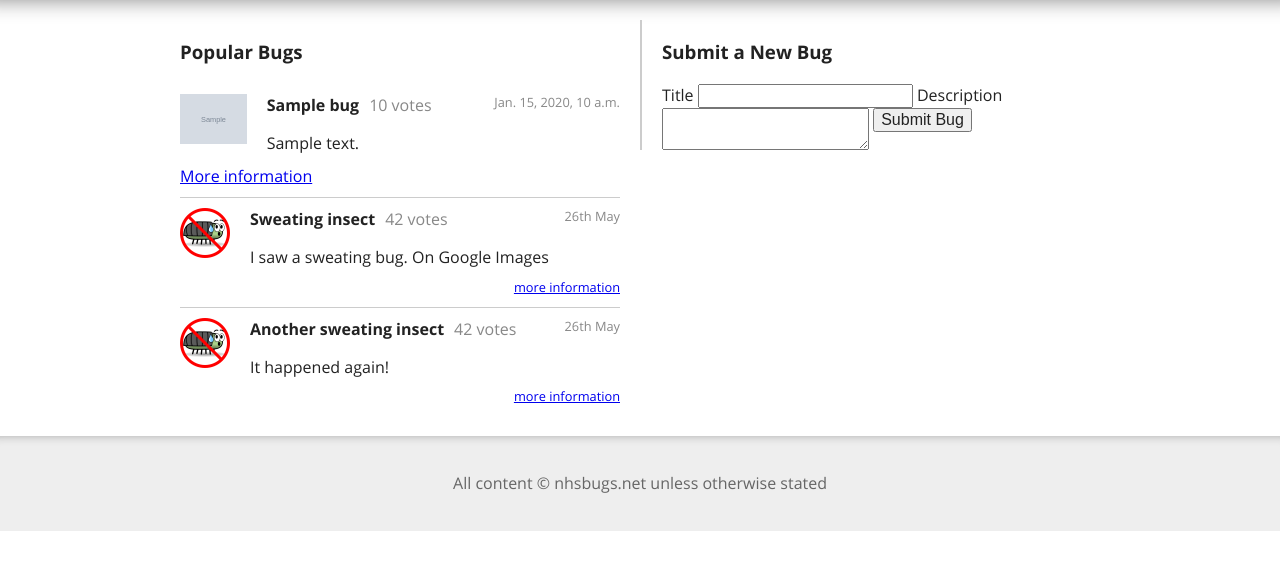
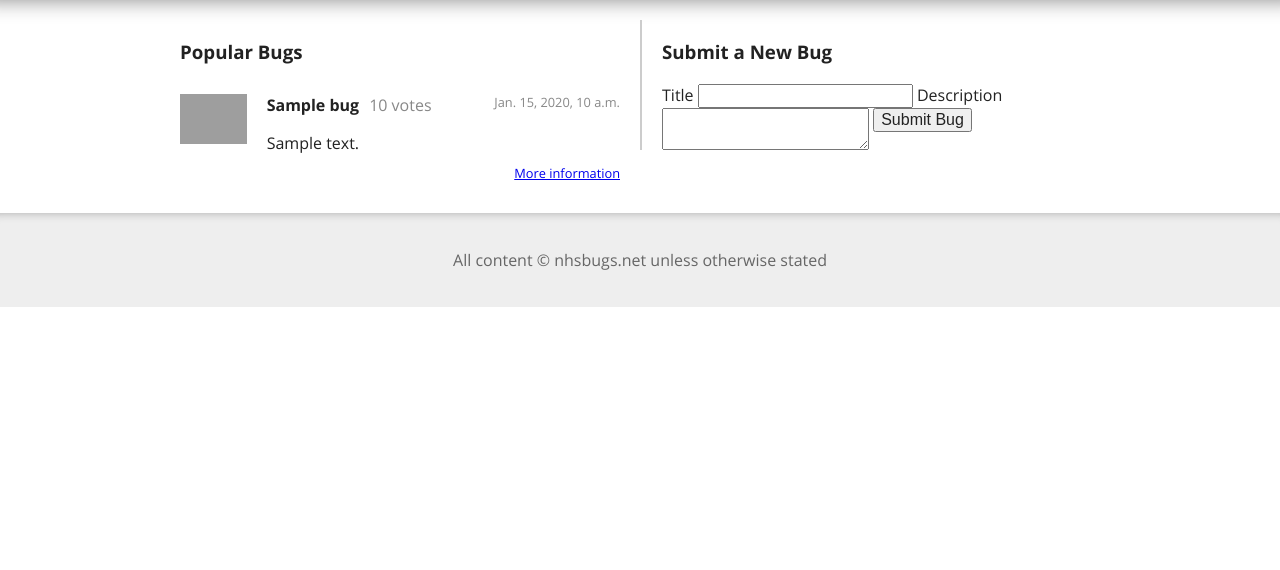
Before and after one commit to openhealthcare/nhsbugs, a Django app: template nhsbugs/templates/home.html in a window 1280 px wide. Shown: the part 127-697 px from the top of the page. Run offline with Django 3.2, Linux system fonts and the light colour scheme; the template is opened without the code that fills it: most values are stand-ins (such as "Sample title", 1, 10 or a date in 2020); grey boxes marked "Sample" are stand-in pictures; parts of the project's set-up code (start-up, migrations or seed data) failed here and were passed over; grey boxes are pictures that could not be loaded.

Commit message:
Removed placeholder bugs markup in favor of properly generating it, and move the bug details artice markup into a separate template

```diff
--- a/nhsbugs/nhsbugs/views.py
+++ b/nhsbugs/nhsbugs/views.py
@@ -16,7 +16,9 @@ def home(request):
     else:
         top_bugs = Bug.objects.order_by('title')[:10]
     return render_to_response('home.html',
-                               {},
+                               {
+                               'top_bugs': top_bugs
+                               },
                                context_instance=RequestContext(request))
 
 def logout_view(request):
--- /dev/null
+++ b/nhsbugs/templates/bugs/detail.html
@@ -0,0 +1,14 @@
+<article>
+    {% if bug.pic %}
+        <img class="thumbnail" src="{{ MEDIA_URL }}/{{ bug.pic }}" />
+    {% endif %}
+
+    <hgroup>
+        <h1>{{ bug.title }}</h1>
+        <h2>{{ bug.votes }} votes</h2>
+        <time pubdate>{{ bug.reported_date }}</time>
+    </hgroup>
+    <p class="summary">{{ bug.description|truncatechars:50 }}</p>
+
+    <a href="{% url view_bug slug=bug.slug %}" class="more">More information</a>
+</article>
--- a/nhsbugs/templates/home.html
+++ b/nhsbugs/templates/home.html
@@ -5,50 +5,9 @@
 <section class="popular">
     <h1>Popular Bugs</h1>
 
-{% for bug in bugs %}
-    <article>
-        <img class="thumbnail" src="{{ MEDIA_URL }}img/{{ bug.image_filename }}" />
-
-        <hgroup>
-            <h1>{{ bug.title }}</h1>
-            <h2>{{ bug.votes }} votes</h2>
-            <time pubdate>{{ bug.date_submitted }}</time>
-        </hgroup>
-
-        <p class="summary">{{ bug.summary }}</p>
-
-        <a href="{% url view_bug slug=bug.slug %}">More information</a>
-    </article>
+{% for bug in top_bugs %}
+    {% include 'bugs/detail.html' %}
 {% endfor %}
-
-    <!-- placeholder data. PLEASE DELETE -->
-    <article>
-        <img class="thumbnail" src="{{ MEDIA_URL }}/img/sweating.png" />
-
-        <hgroup>
-            <h1>Sweating insect</h1>
-            <h2>42 votes</h2>
-            <time pubdate>26th May</time>
-        </hgroup>
-
-        <p class="summary">I saw a sweating bug. On Google Images</p>
-
-        <a href="{% url view_bug slug='sweating-insect' %}" class="more">more information</a>
-    </article>
-
-    <article>
-        <img class="thumbnail" src="{{ MEDIA_URL }}/img/sweating.png" />
-
-        <hgroup>
-            <h1>Another sweating insect</h1>
-            <h2>42 votes</h2>
-            <time pubdate>26th May</time>
-        </hgroup>
-
-        <p class="summary">It happened again!</p>
-
-        <a href="{% url view_bug slug='another-sweating-insect' %}" class="more">more information</a>
-    </article>
 </section>
 
 <section class="newBug">
```
